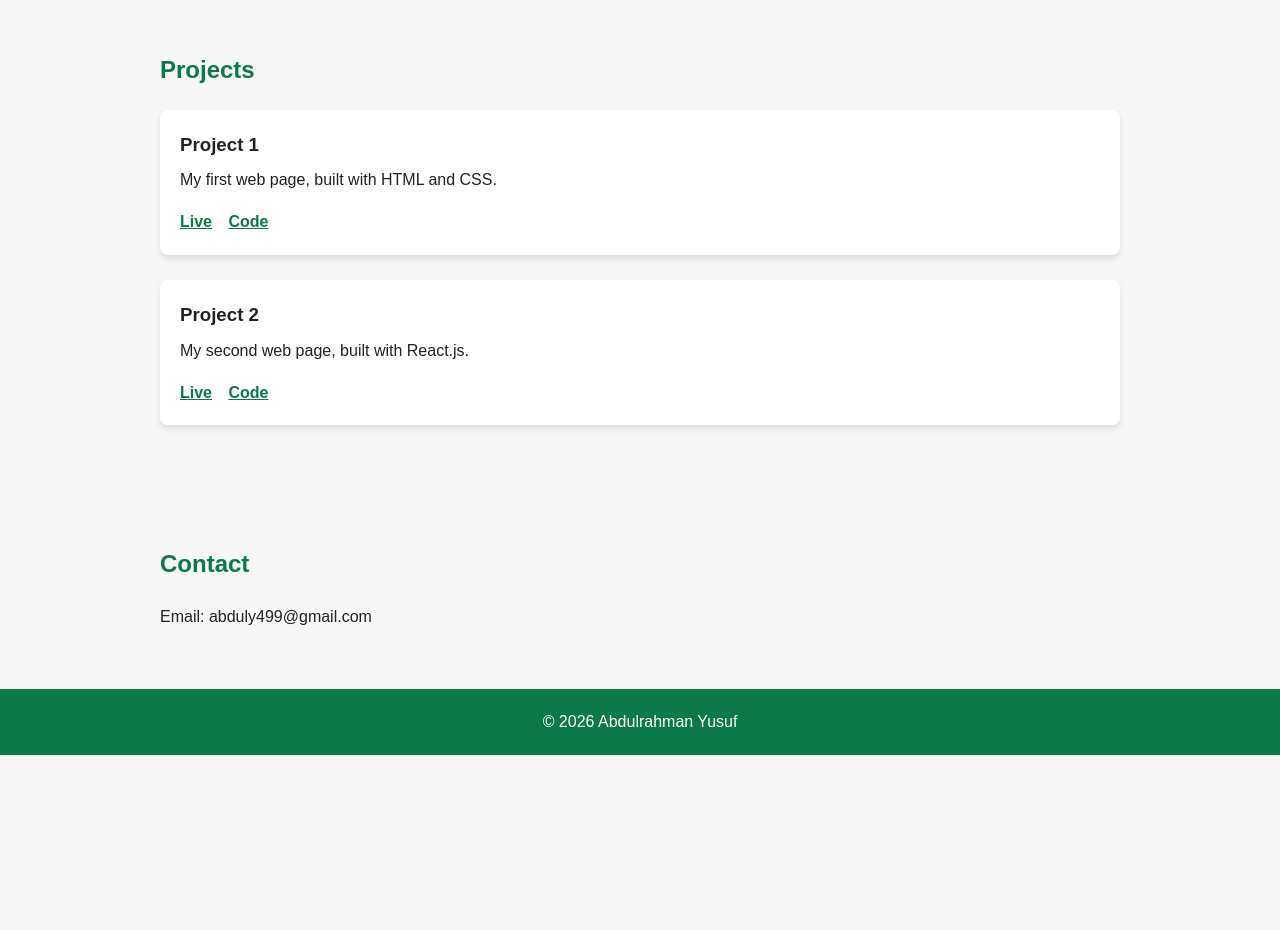
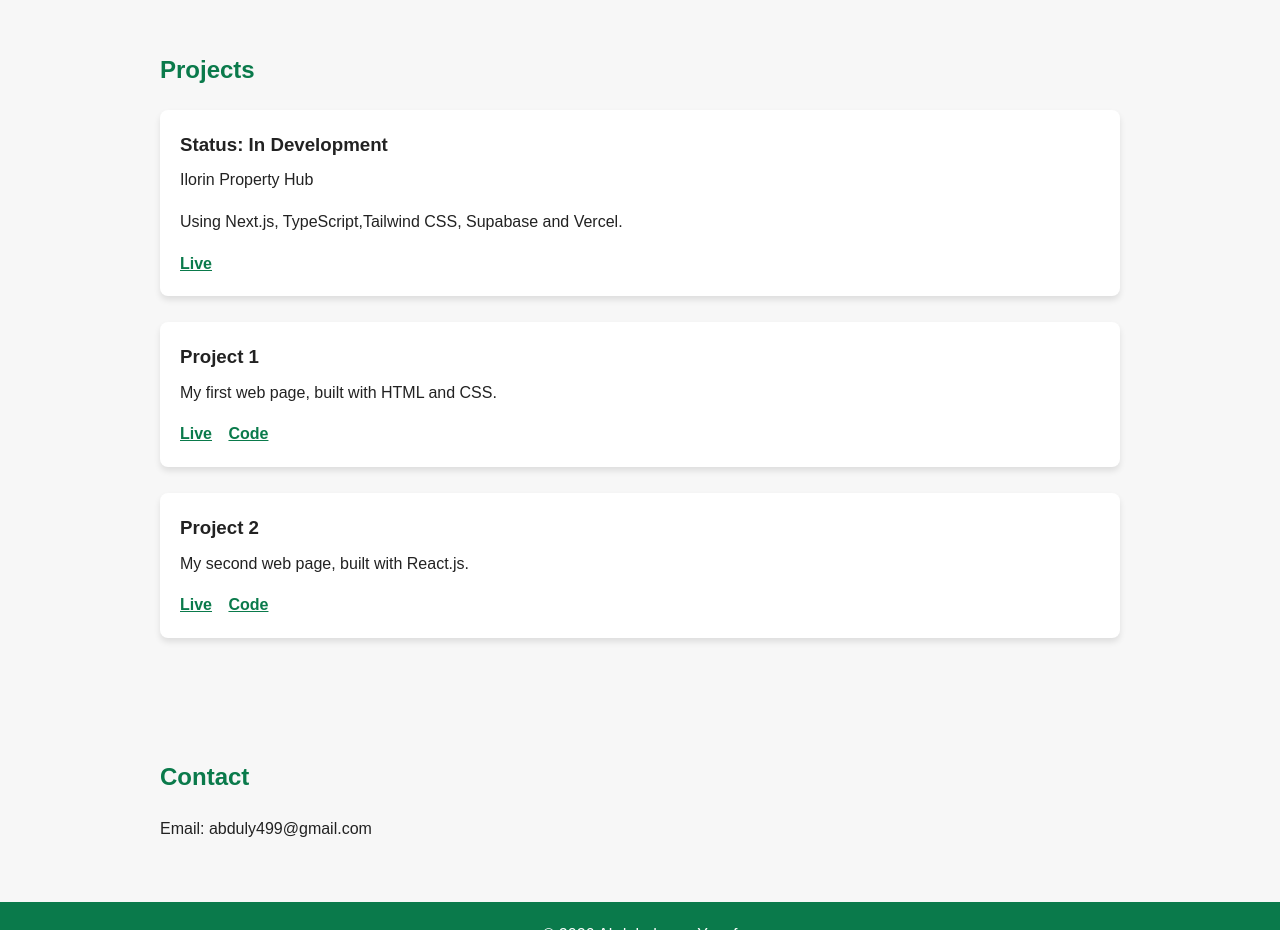
Before and after one commit to Abdulktg/My-Portfolio, a plain HTML site: page index.html in a window 1280 px wide. Shown: the part 880-1810 px from the top of the page. Before the commit the page ends 1635 px from the top, so only its background shows below. Drawn offline with Linux system fonts and the light colour scheme.

Commit message:
Ilorin Property Hub In Development

```diff
--- a/index.html
+++ b/index.html
@@ -73,6 +73,15 @@
         <h2>Projects</h2>
         <div class="projects-grid">
           <article class="project-card">
+            <h3>Status: In Development</h3>
+            <p>Ilorin Property Hub</p>
+            <p>Using Next.js, TypeScript,Tailwind CSS, Supabase and Vercel.</p>
+            <a href="#">Live</a>
+          </article>
+        </div>
+        <br/>
+        <div class="projects-grid">
+          <article class="project-card">
             <h3>Project 1</h3>
             <p>My first web page, built with HTML and CSS.</p>
             <a href="https://abdulktg.github.io/qr-code-component-main/">Live</a>
```
